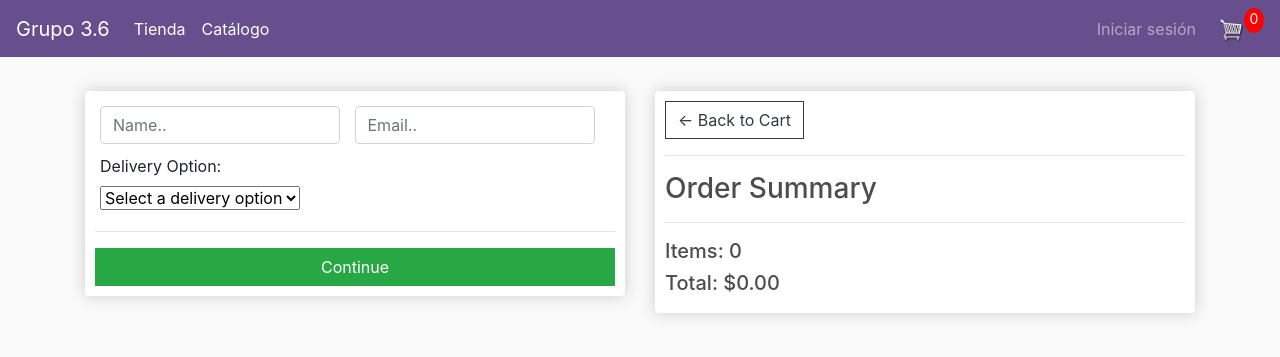
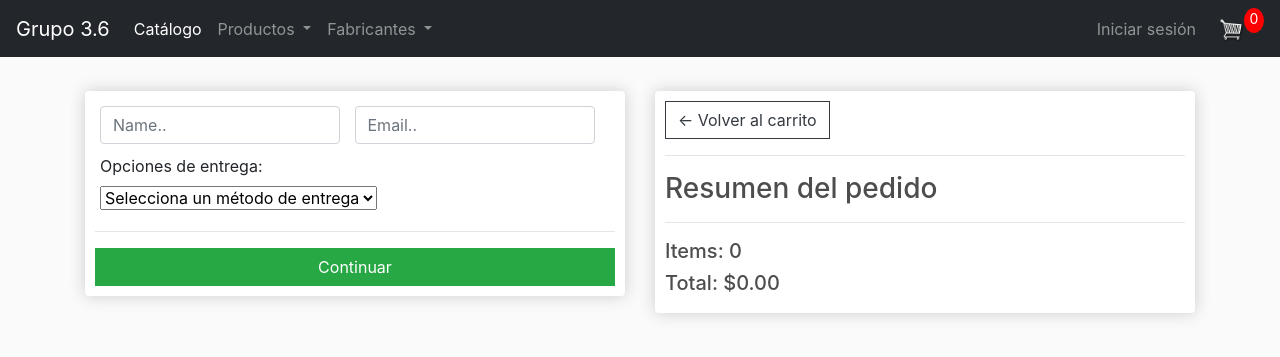
Before and after one commit to marizqlav/PGPI-3.6, a Django app: page /store/checkout/ in a window 1280 px wide. Shown: the top 357 px of the page. Run offline with Django 3.2, Linux system fonts and the light colour scheme; some libraries are stand-ins or nearby versions.

Commit message:
Aplicacion traducida y arregladas las secciones

```diff
--- a/ecommerce/settings.py
+++ b/ecommerce/settings.py
@@ -25,7 +25,7 @@ SECRET_KEY = 'z+ksf@)0d^qojbh4rnp4b1to$hq&*tt(3bs$gf(3i267g$k9ln'
 # SECURITY WARNING: don't run with debug turned on in production!
 DEBUG = True
 
-ALLOWED_HOSTS = []
+ALLOWED_HOSTS = ['localhost','ismherram.pythonanywhere.com']
 
 
 # Application definition
--- a/ecommerce/urls.py
+++ b/ecommerce/urls.py
@@ -20,7 +20,7 @@ from django.conf import settings
 from django.views.generic import RedirectView
 
 urlpatterns = [
-    path('', RedirectView.as_view(url='store/', permanent=True)),
+    path('', RedirectView.as_view(url='store/catalog/', permanent=True)),
     path('admin/', admin.site.urls),
     path('store/', include('store.urls')),
     path('users/', include('users.urls')),
--- a/static/css/main.css
+++ b/static/css/main.css
@@ -26,7 +26,7 @@ h1,h2,h3,h4,h5,h6{
 }
 
 .bg-dark{
-	background-color: #664f8c!important;
+	background-color: #23272B!important;
 }
 
 #cart-icon{
--- a/store/templates/store/checkout.html
+++ b/store/templates/store/checkout.html
@@ -15,44 +15,44 @@
                     </div>
 
 					<div class="form-field">
-						<label for="delivery_option">Delivery Option:</label>
+						<label for="delivery_option">Opciones de entrega:</label>
 						<select id="delivery_option" name="delivery_option">
-							<option value="">Select a delivery option</option>
-							<option value="store_pickup">Store Pickup</option>
-							<option value="home_delivery">Home Delivery</option>
+							<option value="">Selecciona un método de entrega</option>
+							<option value="store_pickup">Recoger en tienda</option>
+							<option value="home_delivery">A domicilio</option>
 						</select>
 					</div>
 
 					<div id="shipping-info">
 						<hr>
-						<p>Shipping Information:</p>
+						<p>Información de compra:</p>
 						<hr>
 						<div class="form-field">
-							<input class="form-control" type="text" name="address" placeholder="Address..">
+							<input class="form-control" type="text" name="address" placeholder="Dirección..">
 						</div>
 						<div class="form-field">
-							<input class="form-control" type="text" name="city" placeholder="City..">
+							<input class="form-control" type="text" name="city" placeholder="Ciudad..">
 						</div>
 						<div class="form-field">
-							<input class="form-control" type="text" name="state" placeholder="State..">
+							<input class="form-control" type="text" name="state" placeholder="Provincia..">
 						</div>
 						<div class="form-field">
-							<input class="form-control" type="text" name="zipcode" placeholder="Zip code..">
+							<input class="form-control" type="text" name="zipcode" placeholder="Código postal..">
 						</div>
 						<div class="form-field">
-							<input class="form-control" type="text" name="country" placeholder="Zip code..">
+							<input class="form-control" type="text" name="country" placeholder="Pais..">
 						</div>
 					</div>
 
 					<hr>
-					<input id="form-button" class="btn btn-success btn-block" type="submit" value="Continue">
+					<input id="form-button" class="btn btn-success btn-block" type="submit" value="Continuar">
 				</form>
 			</div>
 
 			<br>
 			<div class="box-element hidden" id="payment-info">
-				<small>Paypal Options</small>
-				<button id="make-payment">Make payment</button>
+				<small>Opciones de Paypal</small>
+				<button id="make-payment">Hacer pago</button>
 				<div id="paypal-button-container"></div>
 			</div>
 
@@ -60,9 +60,9 @@
 
 		<div class="col-lg-6">
 			<div class="box-element">
-				<a  class="btn btn-outline-dark" href="{% url 'cart' %}">&#x2190; Back to Cart</a>
+				<a  class="btn btn-outline-dark" href="{% url 'cart' %}">&#x2190; Volver al carrito</a>
 				<hr>
-				<h3>Order Summary</h3>
+				<h3>Resumen del pedido</h3>
 				<hr>
 				{% for item in items %}
 				<div class="cart-row">
@@ -162,7 +162,7 @@
 			if (parseFloat(total) > 0) {
 				submitFormData();
 			} else {
-				alert('Total must be greater than 0 to make a payment');
+				alert('El total debe ser mayor a 0 euros para poder realizar el pago');
 			}
 		})
 
--- a/store/templates/store/main.html
+++ b/store/templates/store/main.html
@@ -64,7 +64,7 @@
 <body>
 
 	<nav class="navbar navbar-expand-lg navbar-dark bg-dark">
-	  <a class="navbar-brand" href="{% url 'store' %}">Grupo 3.6</a>
+	  <a class="navbar-brand" href="{% url 'catalog' %}">Grupo 3.6</a>
 	  <button class="navbar-toggler" type="button" data-toggle="collapse" data-target="#navbarSupportedContent" aria-controls="navbarSupportedContent" aria-expanded="false" aria-label="Toggle navigation">
 	    <span class="navbar-toggler-icon"></span>
 	  </button>
@@ -72,14 +72,44 @@
 	  <div class="collapse navbar-collapse" id="navbarSupportedContent">
 	    <ul class="navbar-nav mr-auto">
 	      <li class="nav-item active">
-	        <a class="nav-link" href="{% url 'store' %}">Tienda <span class="sr-only">(current)</span></a>
-	      </li>
-		  <li class="nav-item active">
 	        <a class="nav-link" href="{% url 'catalog' %}">Catálogo <span class="sr-only">(current)</span></a>
 	      </li>
+		  <li class="nav-item dropdown">
+			<a class="nav-link dropdown-toggle" href="#" id="navbarDropdown" role="button" data-toggle="dropdown" aria-haspopup="true" aria-expanded="false">
+				Productos
+			</a>
+			<div class="dropdown-menu" aria-labelledby="navbarDropdown">
+				<a class="dropdown-item" href="/store/?product_type=Cuadro">Cuadros</a>
+				<a class="dropdown-item" href="/store/?product_type=Manillar">Manillares</a>
+				<a class="dropdown-item" href="/store/?product_type=Sillin">Sillines</a>
+				<a class="dropdown-item" href="/store/?product_type=Rueda">Ruedas</a>
+				<a class="dropdown-item" href="/store/?product_type=Freno">Frenos</a>
+				<a class="dropdown-item" href="/store/?product_type=Pedal">Pedales</a>
+				<a class="dropdown-item" href="/store/?product_type=Cambios">Cambios</a>
+			</div>
+		  </li>
+		  <li class="nav-item dropdown">
+			<a class="nav-link dropdown-toggle" href="#" id="navbarDropdown" role="button" data-toggle="dropdown" aria-haspopup="true" aria-expanded="false">
+				Fabricantes
+			</a>
+			<div class="dropdown-menu" aria-labelledby="navbarDropdown">
+				<a class="dropdown-item" href="/store/?maker=Berria">Berria</a>
+				<a class="dropdown-item" href="/store/?maker=BH">BH</a>
+				<a class="dropdown-item" href="/store/?maker=CBK">CBK</a>
+				<a class="dropdown-item" href="/store/?maker=Goka">Goka</a>
+				<a class="dropdown-item" href="/store/?maker=Massi">Massi</a>
+				<a class="dropdown-item" href="/store/?maker=Megamo">Megamo</a>
+				<a class="dropdown-item" href="/store/?maker=MMR+">MMR</a>
+				<a class="dropdown-item" href="/store/?maker=Monty">Monty</a>
+				<a class="dropdown-item" href="/store/?maker=MSC">MSC</a>
+				<a class="dropdown-item" href="/store/?maker=Orbea">Orbea</a>
+				<a class="dropdown-item" href="/store/?maker=Vitoria">Vitoria</a>
+				<a class="dropdown-item" href="/store/?maker=Unno">Unno</a>
+			</div>
+		  </li>
 		  {% if user.is_staff %}
 		  <li class="nav-item">
-			  <a class="nav-link" href="{% url 'guest_orders' %}">All Orders</a>
+			  <a class="nav-link" href="{% url 'guest_orders' %}">Todos los pedidos</a>
 		  </li>
 	 	 {% endif %}
 
--- a/store/templates/store/store.html
+++ b/store/templates/store/store.html
@@ -50,9 +50,7 @@
                     <h6>Fabricante: <strong>{{product.maker}}</strong></h6>
                     <hr>
                     <button data-product="{{product.id}}" data-action="add" class="btn btn-outline-secondary add-btn update-cart">Añadir al carrito</button>
-
-                        <a class="btn btn-outline-success" href="#">Ver</a>
-                        <h4 style="display: inline-block; float: right"><strong>${{product.price}}</strong></h4>
+                        <h4 style="display: inline-block; float: right"><strong>{{product.price}}€</strong></h4>
                 </div>
             </div>
         {% endfor %}
--- a/store/urls.py
+++ b/store/urls.py
@@ -4,7 +4,7 @@ from . import views
 
 urlpatterns = [
 	#Leave as empty string for base url
-	path('', views.store, name="store"),
+	path('', views.storeMain, name="store"),
     path('catalog/', views.store, name="catalog"),
 	path('cart/', views.cart, name="cart"),
 	path('checkout/', views.checkout, name="checkout"),
```
Also changed, not shown: store/templates/store/cart.html (+6 -6 lines), users/templates/users/base.html (+40 -2 lines), db.sqlite3, users/migrations/0006_alter_profile_id.py (added).
